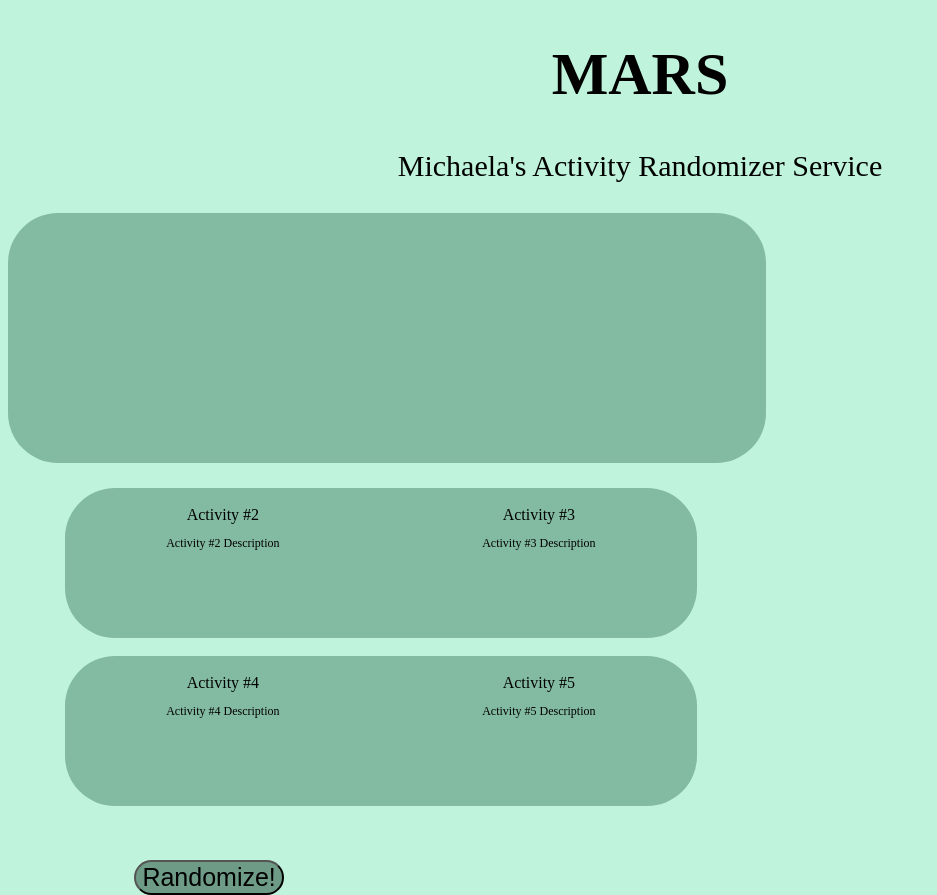
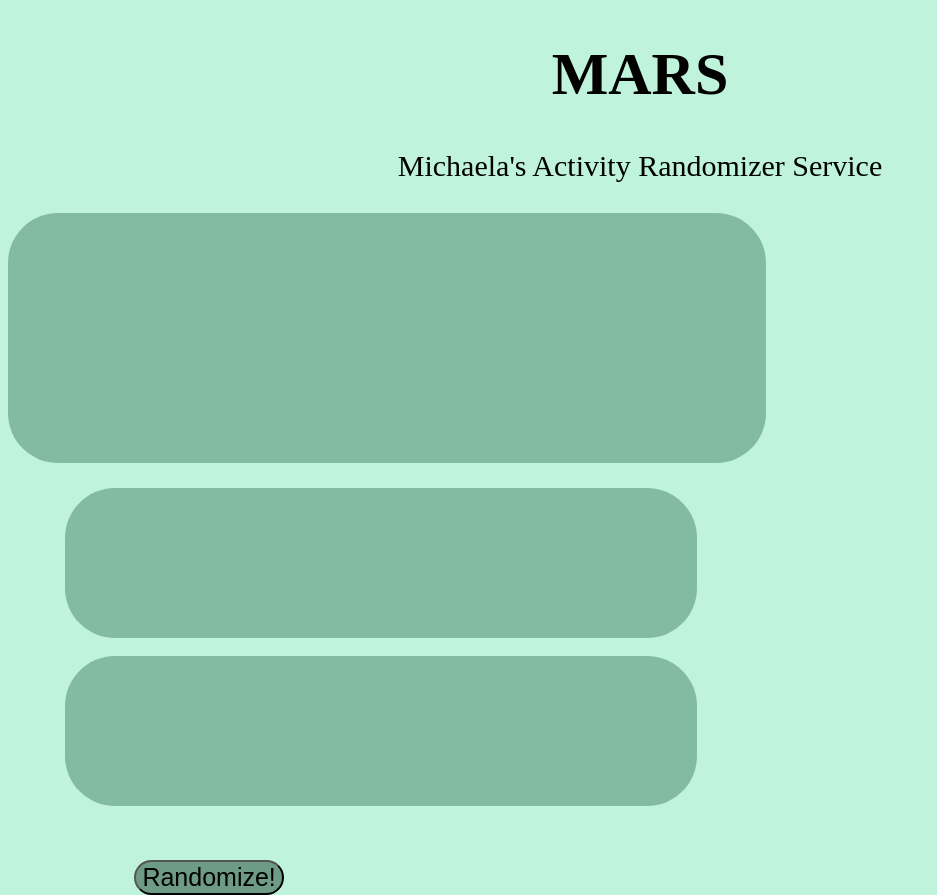
Before and after one commit to michaelanbrown/Phase-1-Project, a plain HTML site: page index.html in a window 1280 px wide. Shown: the whole page, without its empty margins (0-937 px from the left). Drawn offline with Linux system fonts and the light colour scheme.

Commit message:
HTML textcontent removal changes

```diff
--- a/index.html
+++ b/index.html
@@ -13,26 +13,22 @@
     <div id="sub-activities">
         <div class="sub-act">
             <br>
-            Activity #2
-            <p class="sub-text">Activity #2 Description</p>
+            <p class="sub-text"></p>
         </div>
         <div class="sub-act">
             <br>
-            Activity #3
-            <p class="sub-text">Activity #3 Description</p>
+            <p class="sub-text"></p>
         </div>
     </div>
     <br>
     <div id="sub-activities">
         <div class="sub-act">
             <br>
-            Activity #4
-            <p class="sub-text">Activity #4 Description</p>
+            <p class="sub-text"></p>
         </div>
         <div class="sub-act">
             <br>
-            Activity #5
-            <p class="sub-text">Activity #5 Description</p>
+            <p class="sub-text"></p>
         </div>
     </div>
     <br>
--- a/index.js
+++ b/index.js
@@ -1,35 +1,6 @@
-// let oneActivity = document.getElementById('top-activity-title')
-// let oneDesc = document.getElementById('top-activity-description')
-// let randomizer = document.getElementById('random')
-
-
-// randomizer.addEventListener('click', (event) => {
-//     event.preventDefault();
-
-//     fetch("https://www.boredapi.com/api/activity")
-//     .then(function (res) {
-//         return res.json();
-//     })
-//     .then(function(data) {
-//         let dataType;
-//         if (data.type === 'diy') {
-//             dataType = data.type.toUpperCase();
-//         } else if (data.type !== 'diy') {
-//             let dataTypeUpper = data.type[0]
-//             let dataTypeLower = data.type.slice(1)
-//             dataTypeUpper = dataTypeUpper.toUpperCase()
-//             dataType = dataTypeUpper + dataTypeLower;
-//         }
-//         let dataPrice = data.price * 10;
-//         oneActivity.innerText = `${data.activity}`;
-//         oneDesc.innerHTML = `Type: ${dataType} <br><br> Participants: ${data.participants} <br><br> Price: $${dataPrice}`;
-//     })
-// })
-
 let oneActivity = document.getElementById('top-activity-title')
-let oneDesc = document.getElementById('top-activity-description')
 let randomizer = document.getElementById('random')
-
+let subActivities = document.getElementsByClassName('sub-act')
 
 randomizer.addEventListener('click', (event) => {
     event.preventDefault();
```
